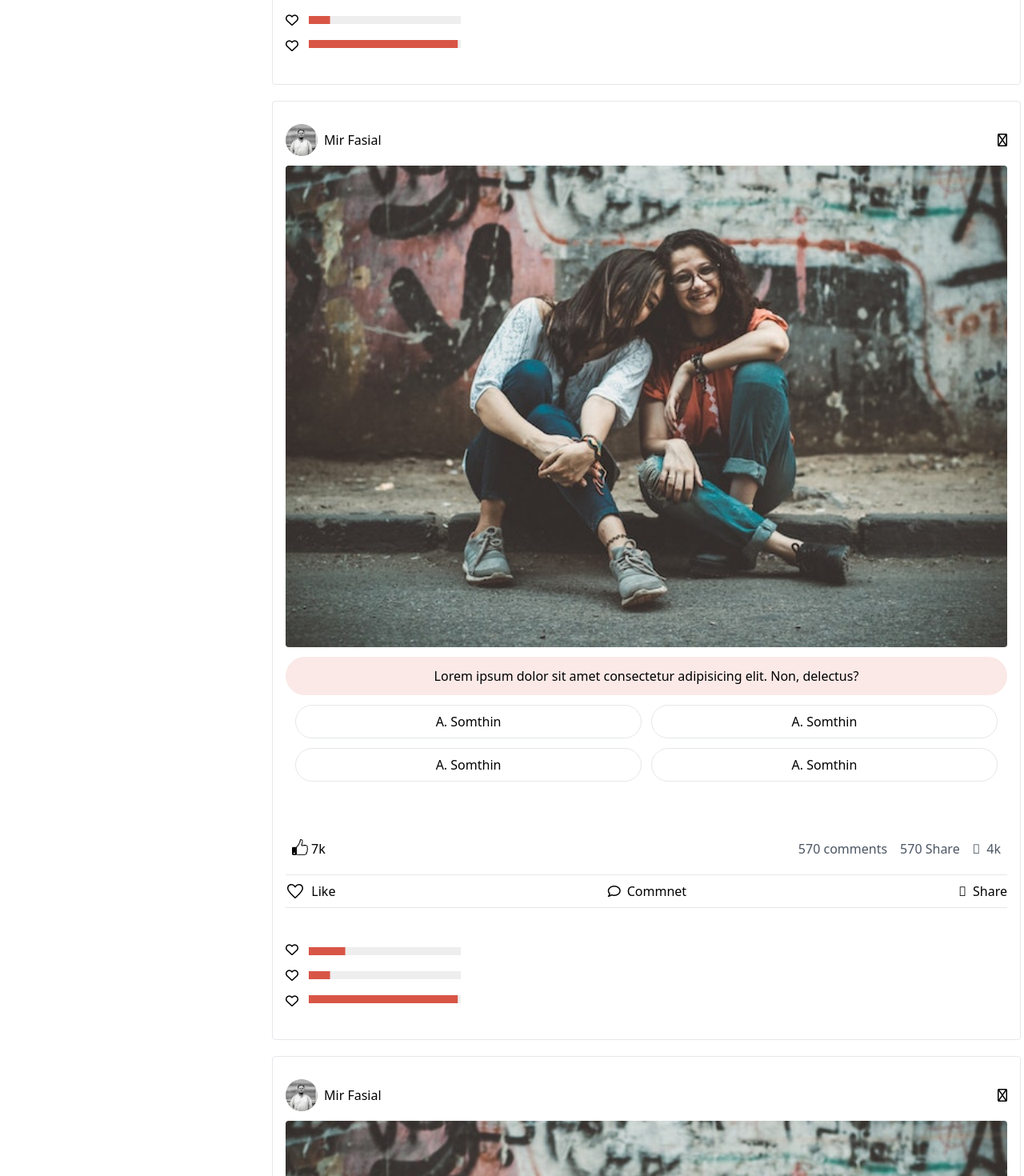
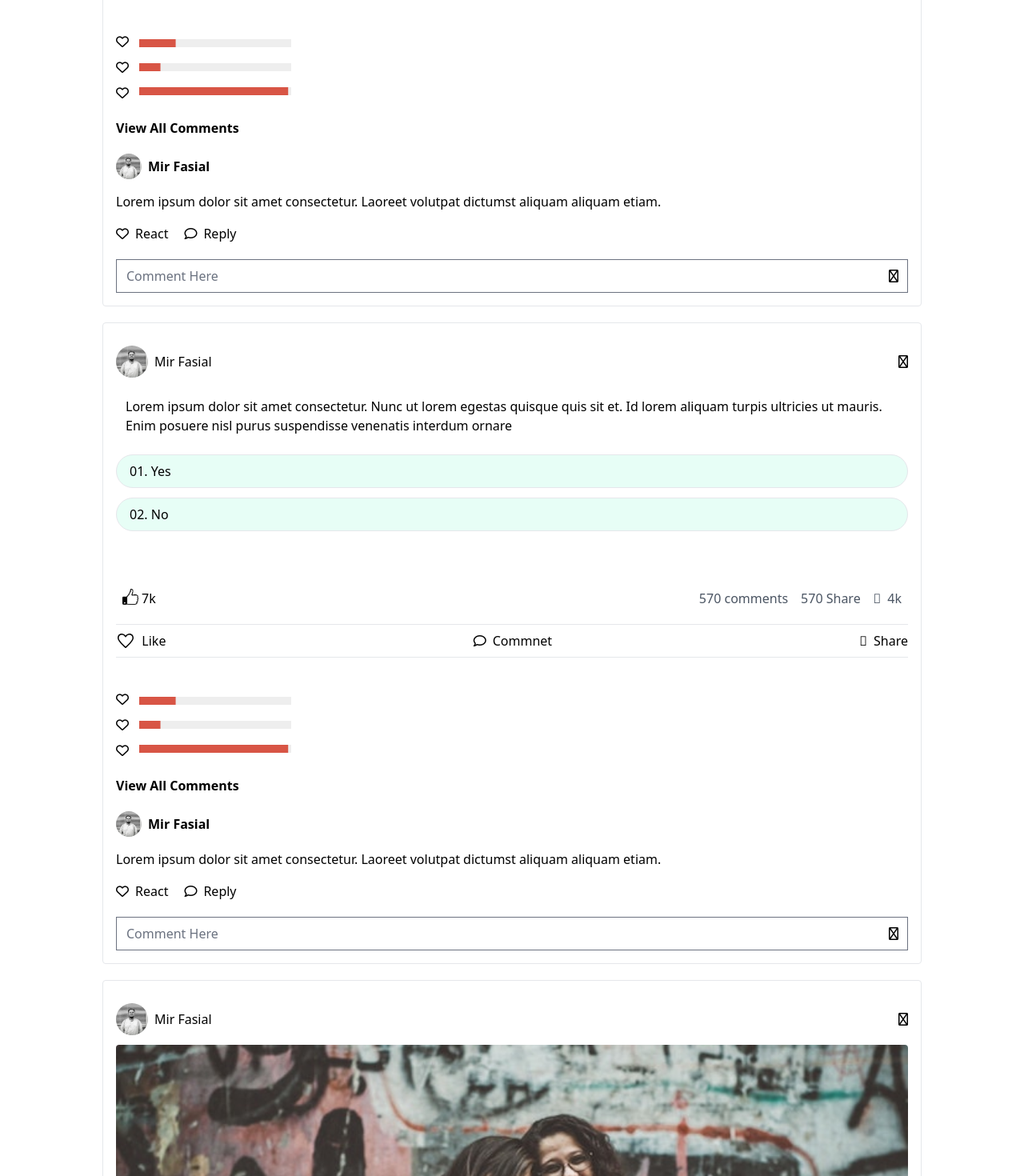
Before and after one commit to MirFaisal/poll-app, a React (Vite) app: page / in a window 1280 px wide. Shown: the part 1200-2670 px from the top of the page at 80% size. Built offline with nearby package versions, Linux system fonts and the light colour scheme; some icons are missing.

Commit message:
comment and nav fixed

```diff
--- a/src/Components/HeaderNav/HeaderNav.jsx
+++ b/src/Components/HeaderNav/HeaderNav.jsx
@@ -8,7 +8,7 @@ const HeaderNav = () => {
   return (
     <>
       <nav className="fixed top-0 w-full bg-white z-50">
-        <div className="max-w-screen-xl flex items-center justify-between md:justify-end lg:justify-between mx-auto p-4">
+        <div className="flex items-center justify-between md:justify-end lg:justify-between p-4 pl-64">
           <Link to={"/"} className="flex items-center md:hidden">
             <span className="self-center text-2xl font-semibold whitespace-nowrap">
               LOGO
@@ -139,10 +139,9 @@ const HeaderNav = () => {
           <MobileNavMenu setMenu={setMenu} menu={menu} />
         </div>
         <div className="hidden sm:block ">
-          <h2 className="text-xl ml-7 md:text-3xl font-bold md:ml-[325px] mb-3">
+          <h2 className="text-xl  md:text-3xl font-bold md:max-w-screen-lg lg:mx-auto border-b pb-3">
             Posts
           </h2>
-          <hr />
         </div>
       </nav>
     </>
--- a/src/Components/PollOption/PollOpotion.jsx
+++ b/src/Components/PollOption/PollOpotion.jsx
@@ -1,10 +1,12 @@
-const PollOption = ({ num, option }) => {
+const PollOption = ({ num, option, className, innerHtml }) => {
   return (
-    <div className="py-2 w-[48%] border text-center rounded-full hover:bg-secondary hover:border-transparent">
+    <div
+      className={`py-2 w-[48%] border text-center rounded-full hover:bg-secondary hover:border-transparent ${className}`}
+    >
       {/* {num}
       {"."}
       {option} */}
-      A. Somthin
+      {innerHtml}
     </div>
   );
 };
--- a/src/Components/PostCard/PostCard.jsx
+++ b/src/Components/PostCard/PostCard.jsx
@@ -5,7 +5,8 @@ import ReactsChart from "../ReactsChart/ReactsChart";
 const PostCard = () => {
   const start = ["A", "B", "C", "D"];
   return (
-    <div className="mt-5 mx-1 p-4 rounded border md:max-w-screen-lg lg:ml-[100px]">
+    <>
+      <div className="mt-5 mx-1 p-4 rounded border md:max-w-screen-lg lg:mx-auto">
         {/* post author info */}
         <div className="my-3 flex items-center justify-between">
           <div className="flex gap-2 items-center">
@@ -18,7 +19,6 @@ const PostCard = () => {
           </div>
           <i className="fa-regular fa-ellipsis-vertical"></i>
         </div>
-
         {/* post image and info */}
         <div className="w-full rounded overflow-hidden">
           <img className="w-full" src="./post/post.jpg" alt="post" />
@@ -32,10 +32,10 @@ const PostCard = () => {
         </div>
         {/* options*/}
         <div className="mt-3 flex gap-x-3 md:gao-x-7 gap-y-3 justify-center flex-wrap">
-        <PollOption></PollOption>
-        <PollOption></PollOption>
-        <PollOption></PollOption>
-        <PollOption></PollOption>
+          <PollOption innerHtml="A. Somthin" />
+          <PollOption innerHtml="B. Somthin" />
+          <PollOption innerHtml="C. Somthin" />
+          <PollOption innerHtml="D. Somthin" />
         </div>
         {/* post status */}
         <div className="flex justify-between mt-16 px-2 py-2 mb-3">
@@ -67,7 +67,121 @@ const PostCard = () => {
         <div className="mt-5">
           <ReactsChart />
         </div>
+        {/* comment, view all comment */}
+        <div className="viewAllComment">
+          <h3 className="font-semibold">View All Comments</h3>
+          <div class="flex gap-2 items-center mt-5 mb-4">
+            <img class="w-8 h-8 rounded-full" src="./avatar/mir.jpg" alt="" />
+            <p className="font-semibold">Mir Fasial</p>
           </div>
+          <p>
+            Lorem ipsum dolor sit amet consectetur. Laoreet volutpat dictumst
+            aliquam aliquam etiam.
+          </p>
+          <div className="flex gap-5 mt-4 mb-5">
+            <button class="flex items-center gap-x-2">
+              <i class="fa-sharp fa-regular fa-heart"></i>
+              React
+            </button>
+            <button class="flex items-center gap-x-2">
+              <i class="fa-sharp fa-regular fa-comment"></i>
+              Reply
+            </button>
+          </div>
+          {/* comment here */}
+          <div className="relative">
+            <i className="fa-sharp fa-regular fa-plane absolute right-3 top-1/2 translate-y-[-50%]"></i>
+            <input className="w-full" type="text" placeholder="Comment Here" />
+          </div>
+        </div>
+      </div>
+
+      <div className="mt-5 mx-1 p-4 rounded border md:max-w-screen-lg lg:mx-auto">
+        {/* post author info */}
+        <div className="my-3 flex items-center justify-between">
+          <div className="flex gap-2 items-center">
+            <img
+              className="w-10 h-10 rounded-full"
+              src="./avatar/mir.jpg"
+              alt=""
+            />
+            <p>Mir Fasial</p>
+          </div>
+          <i className="fa-regular fa-ellipsis-vertical"></i>
+        </div>
+
+        {/* post discription */}
+        <div className="w-full text-left px-3 py-3 mt-3">
+          <p>
+            Lorem ipsum dolor sit amet consectetur. Nunc ut lorem egestas
+            quisque quis sit et. Id lorem aliquam turpis ultricies ut mauris.
+            Enim posuere nisl purus suspendisse venenatis interdum ornare
+          </p>
+        </div>
+        {/* options*/}
+        <div className="mt-3 flex gap-x-3 md:gao-x-7 gap-y-3 justify-center flex-wrap flex-col">
+          <PollOption className="w-full !text-left pl-4 bg-[#E7FEF6]" innerHtml="01. Yes" />
+          <PollOption className="w-full !text-left pl-4 bg-[#E7FEF6]" innerHtml="02. No" />
+        </div>
+        {/* post status */}
+        <div className="flex justify-between mt-16 px-2 py-2 mb-3">
+          <div className="flex gap-x-1">
+            <img src="./assets/likeicon.png" className="w-5 h-5" alt="" /> 7k
+          </div>
+          <div className="flex gap-4 text-gray-600">
+            <div>570 comments</div>
+            <div>570 Share</div>
+            <div className="flex items-center gap-2">
+              <i className="fa-light fa-eye"></i>
+              4k
+            </div>
+          </div>
+        </div>
+        <div className="py-2 border-t border-b flex justify-between">
+          <PostReacts />
+          <button className="flex items-center gap-x-2">
+            <i className="fa-sharp fa-regular fa-comment"></i>
+            Commnet
+          </button>
+
+          <button className="flex items-center gap-x-2">
+            <i className="fa-light fa-share-nodes"></i>
+            Share
+          </button>
+        </div>
+        {/* react, comment and share chart */}
+        <div className="mt-5">
+          <ReactsChart />
+        </div>
+        {/* comment, view all comment */}
+        <div className="viewAllComment">
+          <h3 className="font-semibold">View All Comments</h3>
+          <div class="flex gap-2 items-center mt-5 mb-4">
+            <img class="w-8 h-8 rounded-full" src="./avatar/mir.jpg" alt="" />
+            <p className="font-semibold">Mir Fasial</p>
+          </div>
+          <p>
+            Lorem ipsum dolor sit amet consectetur. Laoreet volutpat dictumst
+            aliquam aliquam etiam.
+          </p>
+          <div className="flex gap-5 mt-4 mb-5">
+            <button class="flex items-center gap-x-2">
+              <i class="fa-sharp fa-regular fa-heart"></i>
+              React
+            </button>
+            <button class="flex items-center gap-x-2">
+              <i class="fa-sharp fa-regular fa-comment"></i>
+              Reply
+            </button>
+          </div>
+          {/* comment here */}
+          <div className="relative">
+            <i className="fa-sharp fa-regular fa-plane absolute right-3 top-1/2 translate-y-[-50%]"></i>
+            <input className="w-full" type="text" placeholder="Comment Here" />
+          </div>
+        </div>
+      </div>
+    </>
   );
 };
 
--- a/src/Pages/Home/Home.jsx
+++ b/src/Pages/Home/Home.jsx
@@ -3,7 +3,7 @@ import PostCard from "../../Components/PostCard/PostCard";
 const Home = () => {
   return (
     <div>
-      <div className="md:pl-[240px] pt-28">
+      <div className="pt-28">
         <PostCard />
         <PostCard />
         <PostCard />
```
Lines whose indentation alone changed are shown as unchanged.
